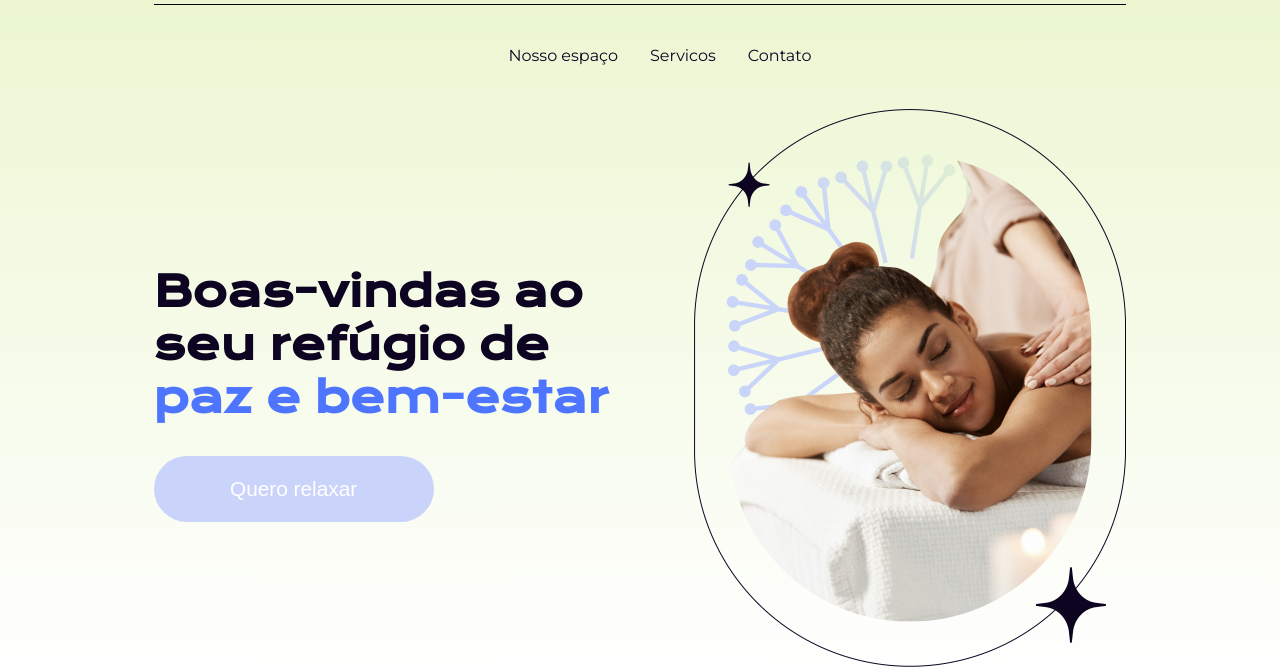
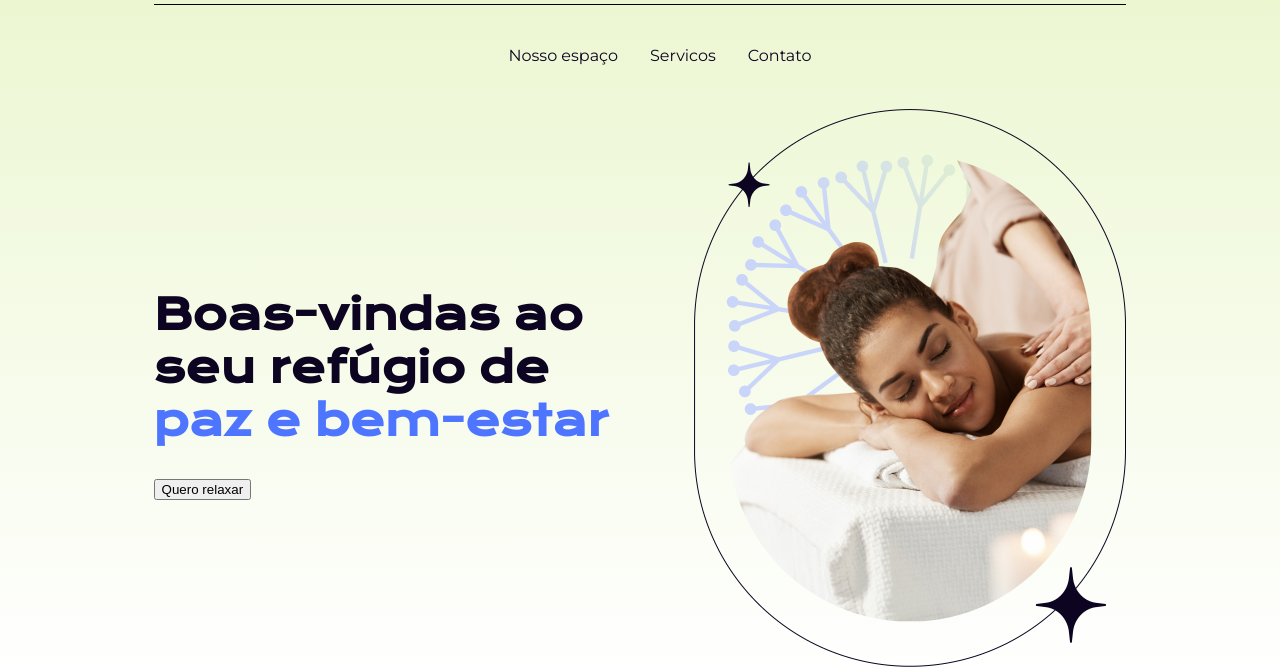
Before and after one commit to eduarda-magnago/calmaria-spa, a plain HTML site: page index.html in a window 1280 px wide. Shown: the part 142-811 px from the top of the page. Drawn offline with nearby package versions, Linux system fonts and the light colour scheme.

Commit message:
Update styles.css

```diff
--- a/styles/styles.css
+++ b/styles/styles.css
@@ -31,11 +31,6 @@ header nav ul a {
   font-size: 1rem;
   color: #0C0421;
   font-weight: 500;
-  transition: 0.3s;
-}
-header nav ul a:hover {
-  transform: scale(1.2);
-  font-weight: 700;
 }
 header #home {
   max-width: 1040px;
@@ -46,7 +41,7 @@ header #home {
   justify-content: space-between;
 }
 header #home .textos-home {
-  width: 464px;
+  max-width: 464px;
 }
 header #home .textos-home h1 {
   font-size: 42px;
@@ -56,20 +51,6 @@ header #home .textos-home h1 {
 }
 header #home .textos-home h1 span {
   color: #4e75ff;
-}
-header #home .textos-home .btn-main {
-  width: 280px;
-  height: 66px;
-  color: #fff;
-  border: none;
-  outline: none;
-  border-radius: 66px;
-  background: #CAD4FA;
-  font-size: 1.3rem;
-  transition: 0.3s;
-}
-header #home .textos-home .btn-main:hover {
-  background: #4e75ff;
 }
 header #home .img-home {
   max-width: 474px;
@@ -241,7 +222,7 @@ header #home .img-home img {
   font-weight: bold;
 }
 #contatos .contatos-form .inputs .btn {
-  background: #CAD4FA;
+  background: #cad4fa;
   margin-top: 2rem;
   color: white;
   font-size: 1rem;
@@ -253,7 +234,7 @@ header #home .img-home img {
 }
 
 footer {
-  background: #E8F5C8;
+  background: #e8f5c8;
   padding: 2rem;
   text-align: center;
   margin-top: 5rem;
```
